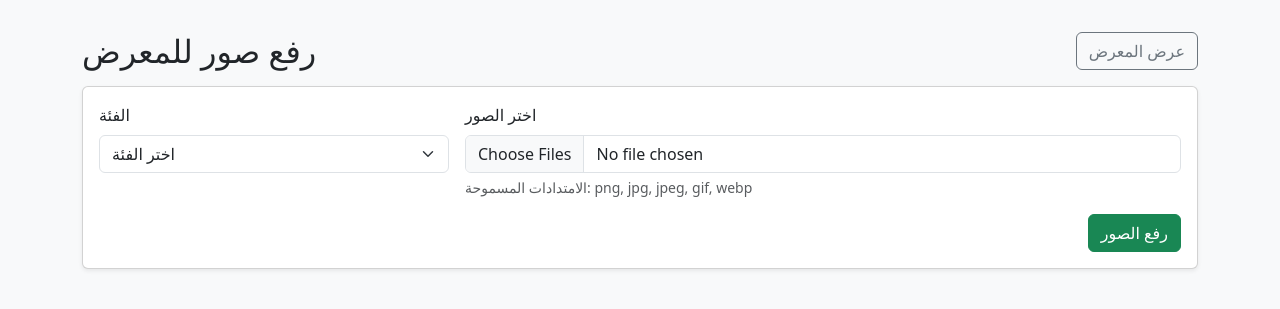
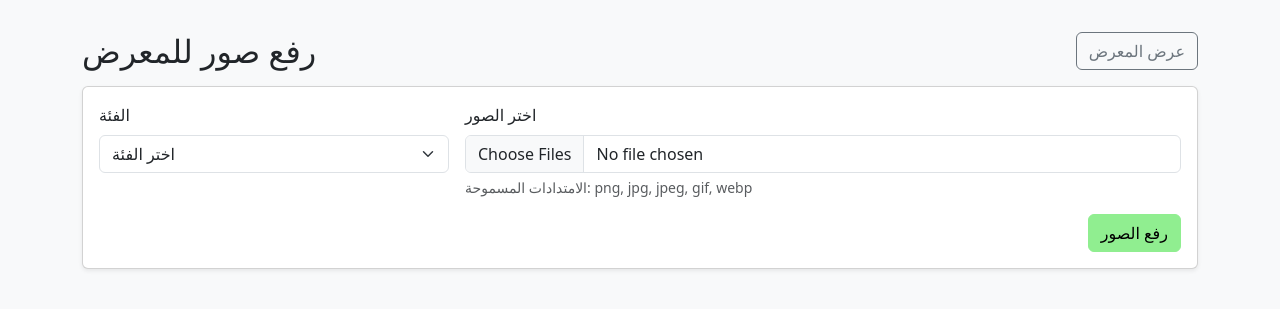
Before and after one commit to citybeachgulf-droid/salon, a Flask app: page /admin/gallery in a window 1280 px wide. Shown: the part 56-365 px from the top of the page. Run offline with Flask 3, Linux system fonts and the light colour scheme; a user stored in the database is signed in.

Commit message:
Style: Customize Bootstrap success button colors (#20)
Co-authored-by: Cursor Agent <cursoragent@cursor.com>

```diff
--- a/salon_flask/templates/layout.html
+++ b/salon_flask/templates/layout.html
@@ -18,6 +18,17 @@
     .topnav-btn:hover, .topnav-btn:focus {
       background-color: #7fdc7f;
       color: #0f5132;
+    }
+    /* Light green buttons with black text for Bootstrap success buttons */
+    .btn-success {
+      background-color: #90EE90;
+      border-color: #90EE90;
+      color: #000000;
+    }
+    .btn-success:hover, .btn-success:focus {
+      background-color: #7fdc7f;
+      border-color: #7fdc7f;
+      color: #000000;
     }
   </style>
 </head>
```
